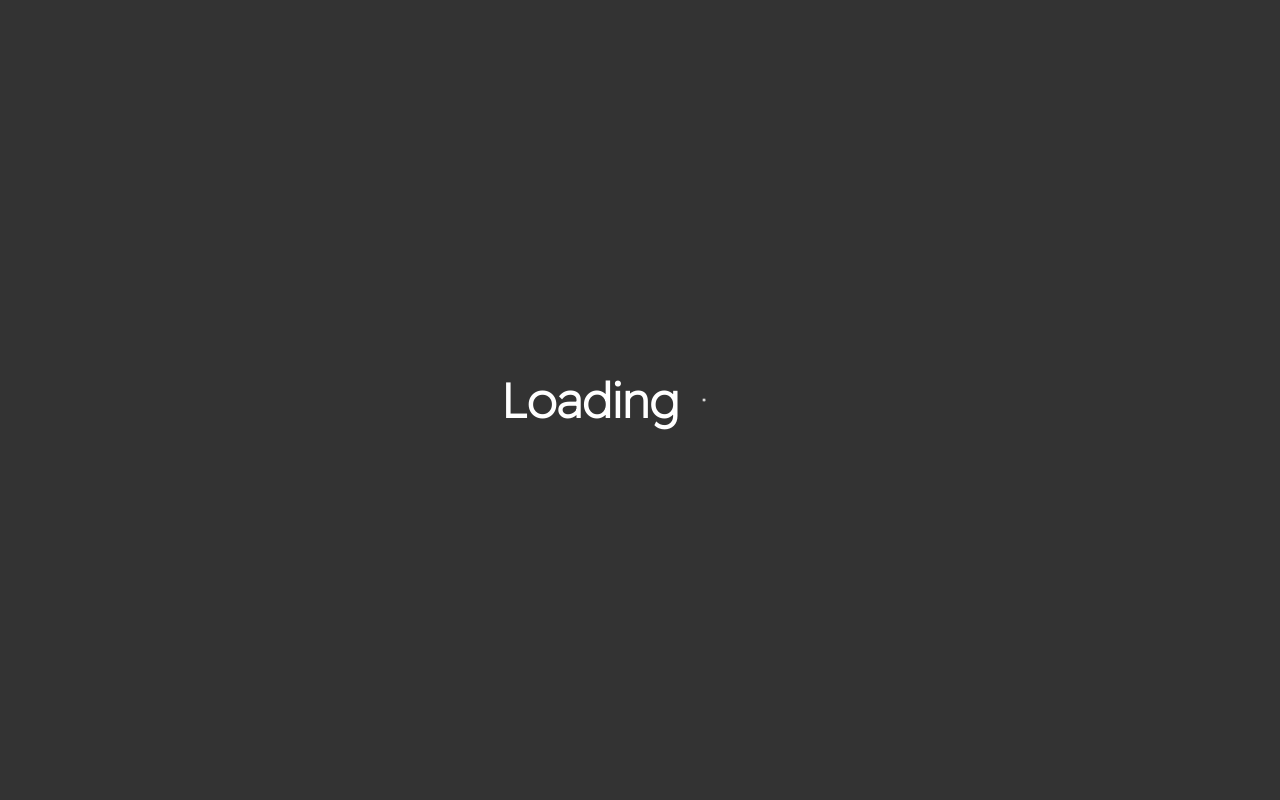
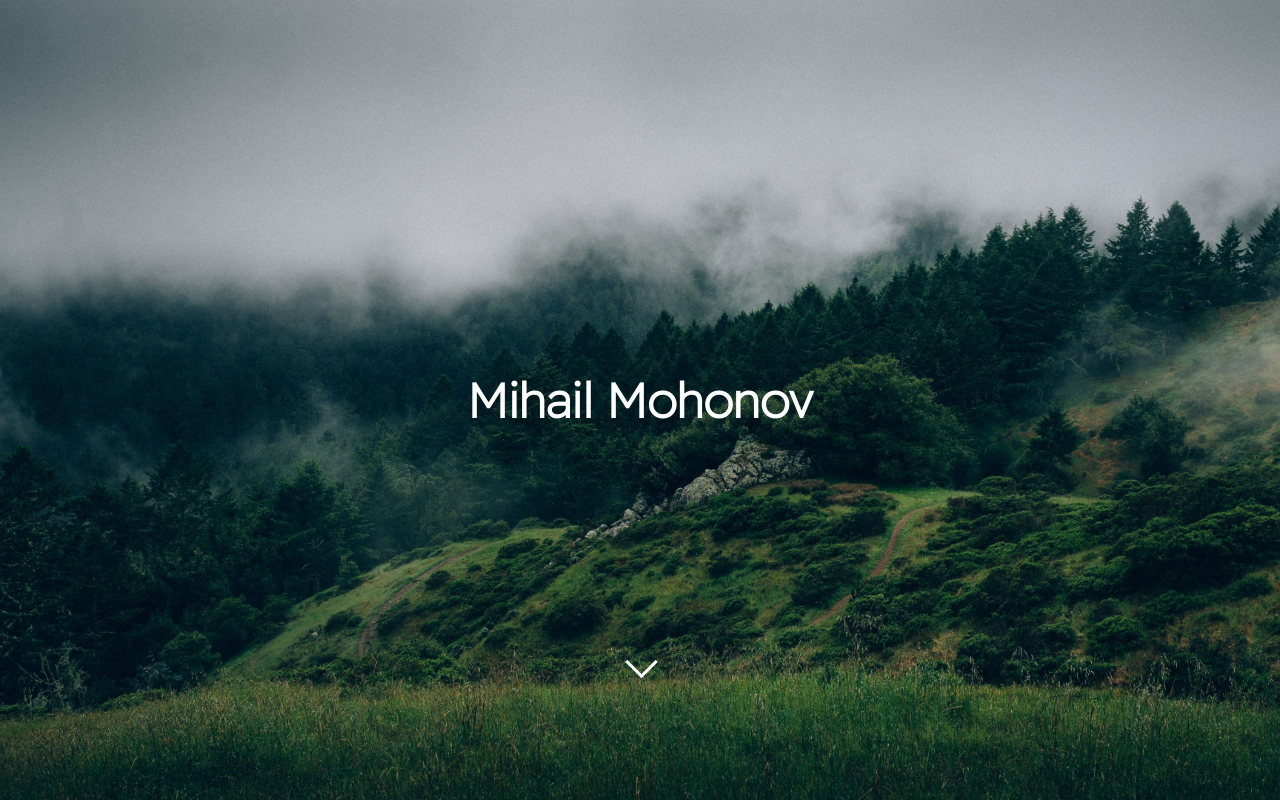
Before and after one commit to MohonovProduction/animationOnScroll, a plain HTML site: page index.html in a window 1280 px wide. Shown: the top 800 px of the page. Drawn offline with Linux system fonts and the light colour scheme.

Commit message:
unable loader

```diff
--- a/index.html
+++ b/index.html
@@ -65,7 +65,7 @@
         </section>
         <script>
             const loader = document.querySelector('.loader')
-            //window.addEventListener('load', () => { loader.classList.add('loader--hidden') })
+            window.addEventListener('load', () => { loader.classList.add('loader--hidden') })
         </script>
         <header class="page-header">
             <h1 class="title animated">Mihail Mohonov</h1>
```
